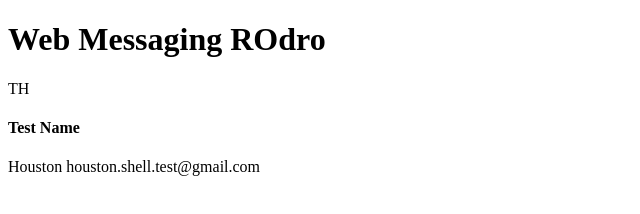
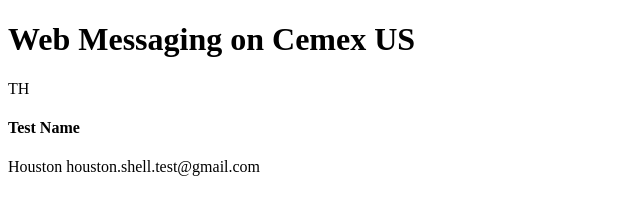
Before and after one commit to rodrigoduranq/MessengerTest, a plain HTML site: page index.html in a window 1280 px wide. Shown: the whole page, without its empty margins (0-640 px from the left). Drawn offline with Linux system fonts and the light colour scheme.

Commit message:
Update index.html

```diff
--- a/index.html
+++ b/index.html
@@ -20,7 +20,7 @@
 
 </head>
 <body>
-<h1>Web Messaging ROdro</h1>
+<h1>Web Messaging on Cemex US</h1>
 <title>Web Messaging Rodro</title>
 <div id="userMenuPopout" class="cmx-user-menu__container popout popout--bottom-left popout--with-border">
     <div class="cmx-user-menu__user">
```
